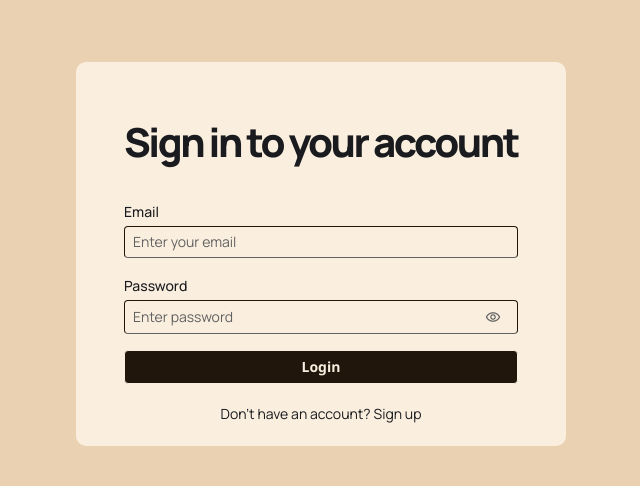
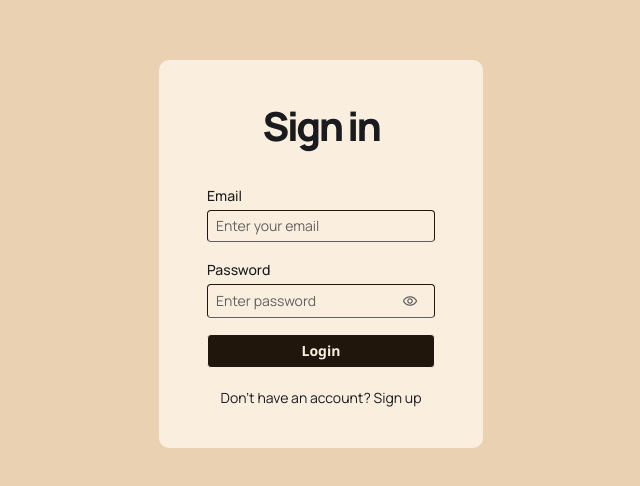
Before and after one commit to devmani46/votingApp, an Angular app: page /login in a window 1280 px wide. Shown: the part 146-632 px from the top of the page, without its empty margins (319-959 px from the left). Built offline with nearby package versions, Linux system fonts and the light colour scheme.

Commit message:
CSS adjustments

```diff
--- a/src/app/components/burger-menu/burger-menu.scss
+++ b/src/app/components/burger-menu/burger-menu.scss
@@ -21,7 +21,8 @@
   left: -30%;
   width: 30%;
   height: 100%;
-  background: #fff;
+  background: rgba(255, 255, 255, 0.7);
+  backdrop-filter: blur(20px);
   box-shadow: 2px 0 8px rgba(0, 0, 0, 0.2);
   z-index: 1002;
   padding: 20px;
--- a/src/app/components/campaign-card/campaign-card.scss
+++ b/src/app/components/campaign-card/campaign-card.scss
@@ -19,14 +19,14 @@
       width: 100%;
       height: auto;
       object-fit: cover;
-      transition: transform 0.4s ease;
+      transition: transform 0.4s ease-in-out;
     }
   }
 
   .card-content {
     padding: 12px;
     text-align: center;
-    transition: all 0.4s ease;
+    transition: all 0.4s ease-in-out;
     h3 {
       margin: 0;
       font-size: 1rem;
@@ -38,7 +38,7 @@
       font-size: 0.9rem;
       color: #666;
       opacity: 0;
-      transition: all 0.4s ease;
+      transition: all 0.4s ease-in-out;
     }
   }
 
@@ -49,7 +49,7 @@
     }
     .card-content {
       h3 {
-        transition: transform 0.4s ease;
+        transition: transform 0.4s ease-in-out;
       }
       .description {
         max-height: 200px;
--- a/src/app/pages/login/login.html
+++ b/src/app/pages/login/login.html
@@ -1,6 +1,6 @@
 <div class="login-page">
   <div class="auth-container">
-    <h2>Sign in to your account</h2>
+    <h2>Sign in</h2>
 
     <form [formGroup]="form" (ngSubmit)="onSubmit()">
       <app-fui-field
--- a/src/app/pages/login/login.scss
+++ b/src/app/pages/login/login.scss
@@ -6,6 +6,7 @@
   align-items: center;
   //overriding component-specific styles through variables
   font-family: Manrope;
+
   --colorNeutralBackground1: #faefdf;
   --colorNeutralStroke1: #20160b;
   --colorBrand90: #20160b;
@@ -15,7 +16,7 @@
   background-color: #faefdf;
   max-width: 500px;
   max-height: 900px;
-  padding: 1.4rem 3rem;
+  padding: 2.5rem 3rem;
   border-radius: 10px;
 
   h2 {
@@ -23,7 +24,7 @@
     font-weight: 800;
     letter-spacing: -2.5px;
     margin-bottom: 3rem;
-    margin-top: 3rem;
+    margin-top: 1rem;
     text-align: center;
   }
 }
```
